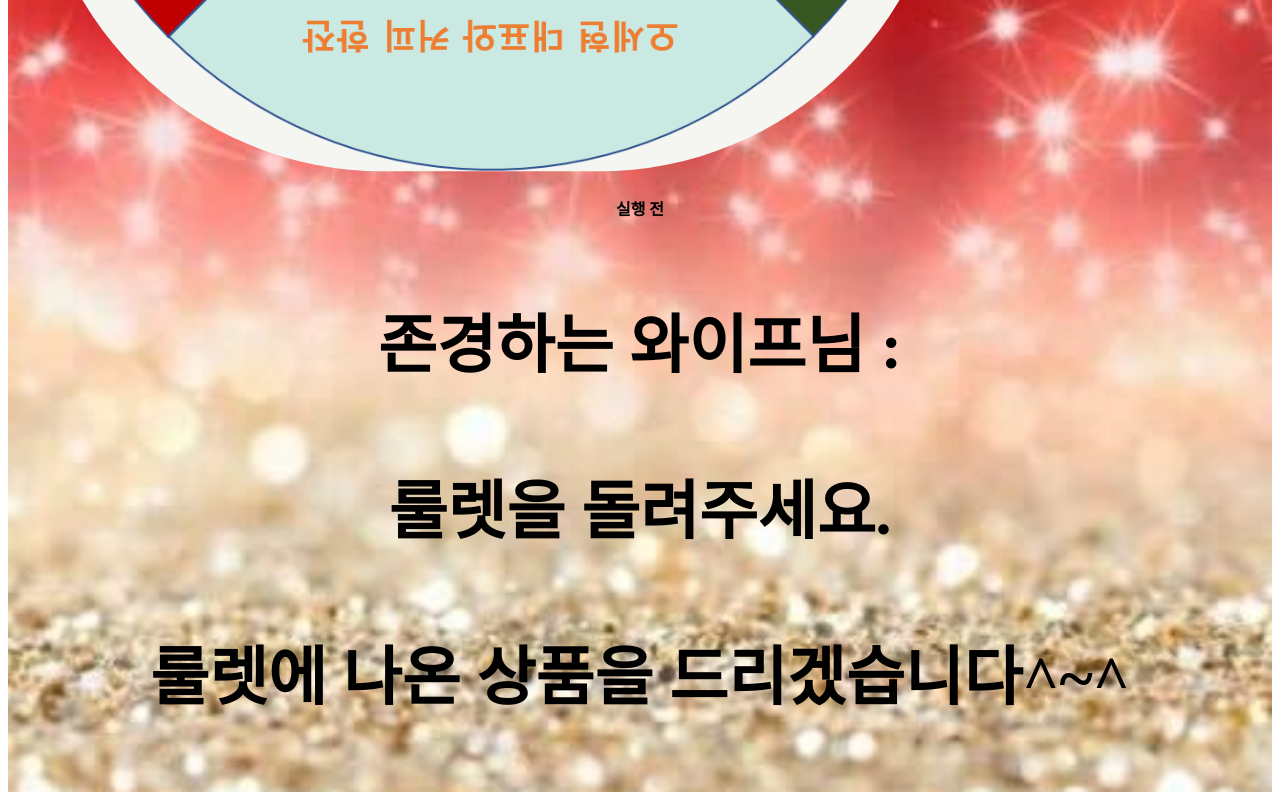
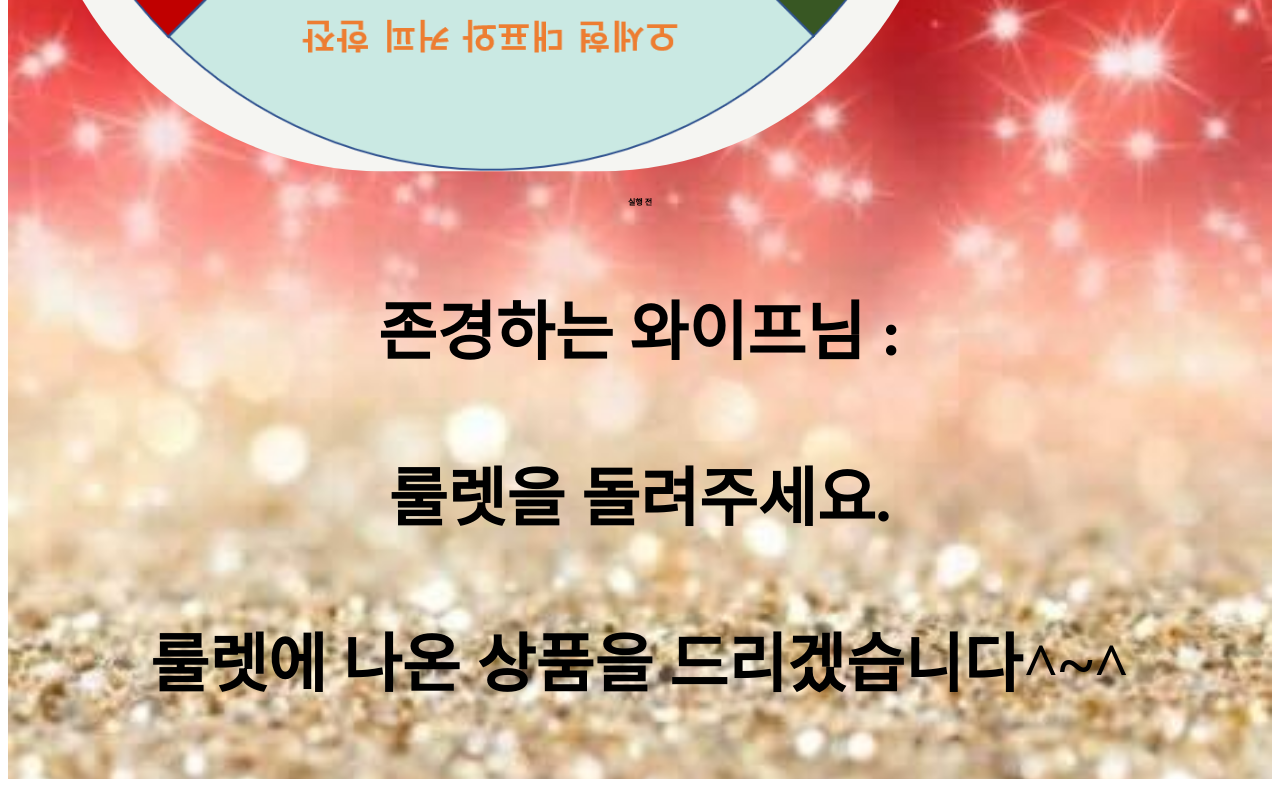
Before and after one commit to sehyun79/roulette, a website built with Parcel: page index.html in a window 1280 px wide. Shown: the part 777-1577 px from the top of the page. Built offline with nearby package versions, Linux system fonts and the light colour scheme.

Commit message:
Update styles.css

```diff
--- a/src/styles.css
+++ b/src/styles.css
@@ -60,7 +60,7 @@
 .status {
   width: 100%;
   height: 100%;
-  font-size: 1em;
+  font-size: 0.5em;
   font-weight: bold;
   text-align: center;
 }
```
